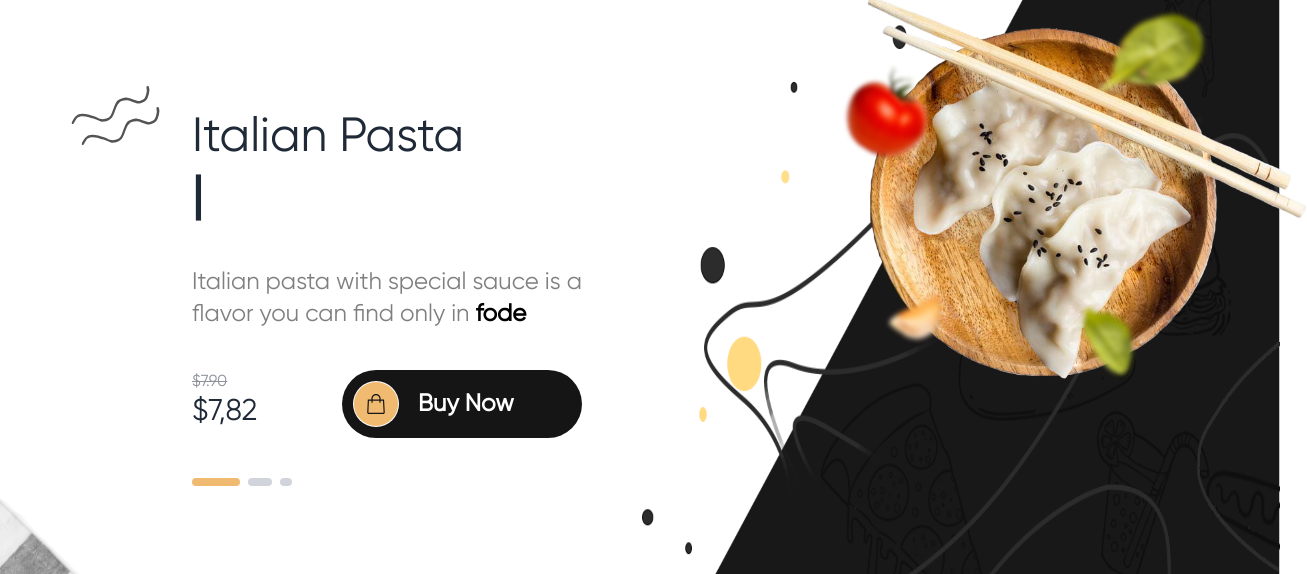
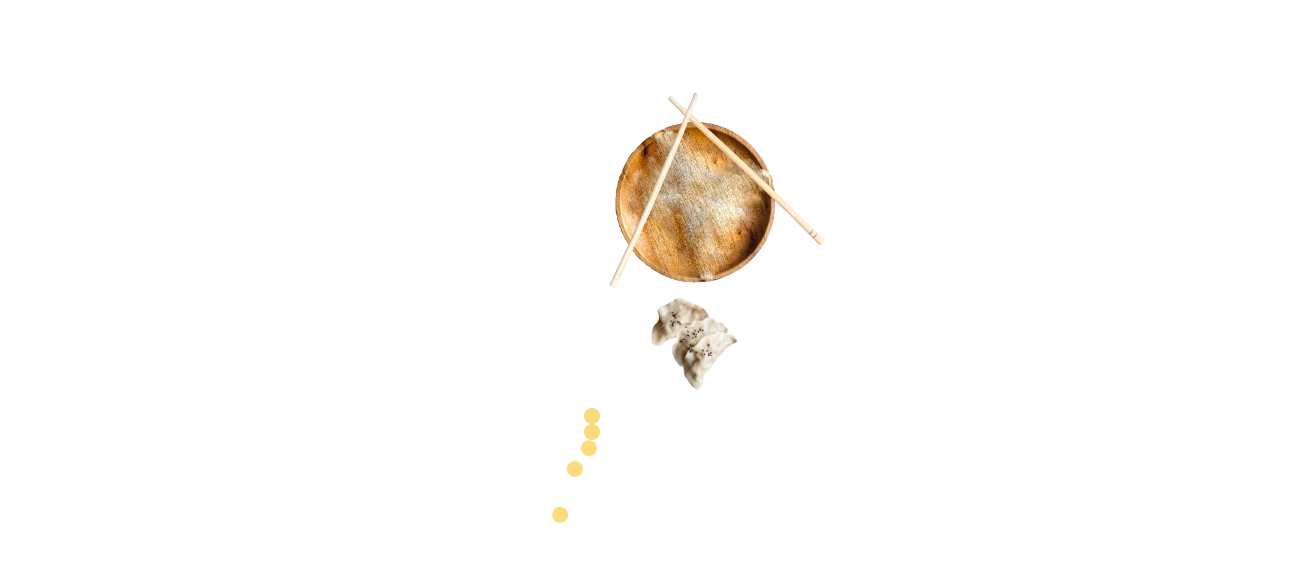
Before and after one commit to thony32/react-wcc-s4, a React (Vite) app: page / in a window 1280 px wide. Shown: the part 160-734 px from the top of the page, 1307 px wide, since content can reach past the window. Built offline with nearby package versions, Linux system fonts and the light colour scheme.

Commit message:
new load

```diff
--- a/src/App.tsx
+++ b/src/App.tsx
@@ -2,6 +2,7 @@ import { useEffect, useState } from "react";
 import Base from "./components/Base";
 import Navbar from "./components/Navbar";
 import AnimatedCursor from "react-animated-cursor"
+import Loading from "./components/Loading";
 
 function App() {
   const [isLoad, setIsLoad] = useState(true);
@@ -13,12 +14,12 @@ function App() {
 
   useEffect(() => {
     setTimeout(() => {
-      setIsLoad(false)
-      setValia(" lg:scale-[65%] 2xl:scale-[100%] lg:translate-x-[145%] lg:translate-y-[10%] 2xl:translate-x-[200%] 2xl:translate-y-[25%] absolute duration-700")
-      setBaguette_deux(" lg:scale-[65%] 2xl:scale-[100%] lg:translate-x-[115%] lg:translate-y-[20%] 2xl:translate-x-[165%] 2xl:translate-y-[30%] z-10 absolute duration-700")
-      setBaguette_un(" lg:scale-[65%] 2xl:scale-[100%] 2xl:translate-x-[155%] lg:translate-x-[117%] lg:translate-y-[27%] translate-x-[168%] translate-y-[40%] z-10 absolute duration-700")
-      setVanttan("lg:scale-[65%] 2xl:scale-[100%] 2xl:translate-x-[258%] lg:translate-x-[190%] 2xl:translate-y-[45%] translate-x-[260%] lg:translate-y-[25%] z-0 absolute duration-700")
-    }, 2000)
+      setIsLoad(true)
+      // setValia(" lg:scale-[65%] 2xl:scale-[100%] lg:translate-x-[145%] lg:translate-y-[10%] 2xl:translate-x-[200%] 2xl:translate-y-[25%] absolute duration-700")
+      // setBaguette_deux(" lg:scale-[65%] 2xl:scale-[100%] lg:translate-x-[115%] lg:translate-y-[20%] 2xl:translate-x-[165%] 2xl:translate-y-[30%] z-10 absolute duration-700")
+      // setBaguette_un(" lg:scale-[65%] 2xl:scale-[100%] 2xl:translate-x-[155%] lg:translate-x-[117%] lg:translate-y-[27%] translate-x-[168%] translate-y-[40%] z-10 absolute duration-700")
+      // setVanttan("lg:scale-[65%] 2xl:scale-[100%] 2xl:translate-x-[258%] lg:translate-x-[190%] 2xl:translate-y-[45%] translate-x-[260%] lg:translate-y-[25%] z-0 absolute duration-700")
+    }, 3000)
   })
 
   return (
@@ -34,13 +35,23 @@ function App() {
           'button'
         ]}
       />
+      {/* loading */}
+      <div className={
+          isLoad ? 'opacity-100 duration-1000 ease-in-out h-screen flex justify-center items-center translate-y-52 -translate-x-12 overflow-y-hidden' : 'hidden'
+        }>
+        <Loading />
+      </div>
       {/* nap */}
       <div>
-        <img className='absolute bottom-[20%] scale-110' src="/images/nap.png" alt="" />
+        <img className={
+          isLoad ? 'opacity-0 duration-1000 ease-in-out' : 'opacity-100 duration-1000 ease-in-out absolute bottom-[20%] scale-110'
+        } src="/images/nap.png" alt="" />
       </div>
       {/* ondulation */}
       <div>
-        <img className="absolute top-[20%] left-[5%]" src="/src/assets/ondulations.svg" alt="" />
+        <img className={
+          isLoad ? 'opacity-0 duration-1000 ease-in-out' : 'opacity-100 duration-1000 ease-in-out absolute top-[20%] left-[5%]'
+        } src="/src/assets/ondulations.svg" alt="" />
       </div>
       <div className={
         isLoad ? 'opacity-0 duration-1000 ease-in-out' : 'opacity-100 duration-1000 ease-in-out absolute top-0 right-0 h-full -z-50'
--- a/src/components/Base.tsx
+++ b/src/components/Base.tsx
@@ -38,7 +38,7 @@ export default function Base() {
   const bar_three = document.getElementById("bar_three");
 
   const [c_bar_one, setC_bar_one] = useState(
-    "w-12 h-2 rounded-2xl bg-[#F0BA71] cursor-pointer duration-300"
+    "w-12 h-2 rounded-2xl bg-[#FCDA7E] cursor-pointer duration-300"
   );
   const [c_bar_two, setC_bar_two] = useState(
     "w-6 h-2 rounded-2xl bg-gray-300 cursor-pointer duration-300"
@@ -49,7 +49,7 @@ export default function Base() {
 
   bar_one?.addEventListener("mouseover", () => {
     setC_bar_one(
-      "w-12 h-2 rounded-2xl bg-[#F0BA71] cursor-pointer duration-300"
+      "w-12 h-2 rounded-2xl bg-[#FCDA7E] cursor-pointer duration-300"
     );
     setC_bar_two("w-6 h-2 rounded-2xl bg-gray-300 cursor-pointer duration-300");
     setC_bar_three(
@@ -60,7 +60,7 @@ export default function Base() {
   bar_two?.addEventListener("mouseover", () => {
     setC_bar_one("w-3 h-2 rounded-2xl bg-gray-300 cursor-pointer duration-300");
     setC_bar_two(
-      "w-12 h-2 rounded-2xl bg-[#F0BA71] cursor-pointer duration-300"
+      "w-12 h-2 rounded-2xl bg-[#FCDA7E] cursor-pointer duration-300"
     );
     setC_bar_three(
       "w-3 h-2 rounded-2xl bg-gray-300 cursor-pointer duration-300"
@@ -71,7 +71,7 @@ export default function Base() {
     setC_bar_one("w-3 h-2 rounded-2xl bg-gray-300 cursor-pointer duration-300");
     setC_bar_two("w-6 h-2 rounded-2xl bg-gray-300 cursor-pointer duration-300");
     setC_bar_three(
-      "w-12 h-2 rounded-2xl bg-[#F0BA71] cursor-pointer duration-300"
+      "w-12 h-2 rounded-2xl bg-[#FCDA7E] cursor-pointer duration-300"
     );
   });
 
@@ -116,7 +116,7 @@ export default function Base() {
               </div>
               <div className="col-span-4">
                 <button onClick={handleBuy} className="bg-[#151515] hover:ring hover:ring-[#151515] hover:ring-offset-2 active:scale-105 lg:p-3 2xl:p-5 rounded-full duration-150 flex items-center gap-5 lg:w-2/5 2xl:w-1/2 group cursor-pointer">
-                  <span className="bg-[#F0BA71] flex items-center justify-center p-3 duration-100 rounded-full ring-1 ring-white">
+                  <span className="bg-[#FCDA7E] flex items-center justify-center p-3 duration-100 rounded-full ring-1 ring-white">
                     <svg className={shop} viewBox="704.081 796 200 200">
                       <path d="M891.876,977.909l-6.938-125.811h-34.661v-10.157c0-25.333-20.608-45.941-45.94-45.941s-45.94,20.609-45.94,45.941v10.157
 
--- /dev/null
+++ b/src/components/Loading.tsx
@@ -0,0 +1,14 @@
+import '../style/loading.css'
+export default function Loading() {
+    return (
+        <div>
+            <div className="spinner">
+                <div></div>
+                <div></div>
+                <div></div>
+                <div></div>
+                <div></div>
+            </div>
+        </div>
+    )
+}
--- a/src/module.d.ts
+++ b/src/module.d.ts
@@ -1 +1,2 @@
 declare module 'react-cursor-follow'
+declare module 'react-typed'
--- /dev/null
+++ b/src/style/loading.css
@@ -0,0 +1,48 @@
+.spinner {
+ position: relative;
+ width: 16px;
+ height: 16px;
+}
+
+.spinner div {
+ width: 100%;
+ height: 100%;
+ background-color: #FCDA7E;
+ border-radius: 50%;
+ animation: spinner-4t3wzl 1.25s infinite backwards;
+}
+
+.spinner div:nth-child(1) {
+ animation-delay: 0.15s;
+ background-color: #FCDA7E;
+}
+
+.spinner div:nth-child(2) {
+ animation-delay: 0.3s;
+ background-color: #FCDA7E;
+}
+
+.spinner div:nth-child(3) {
+ animation-delay: 0.45s;
+ background-color: #FCDA7E;
+}
+
+.spinner div:nth-child(4) {
+ animation-delay: 0.6s;
+ background-color: #FCDA7E;
+}
+
+.spinner div:nth-child(5) {
+ animation-delay: 0.75s;
+ background-color: #FCDA7E;
+}
+
+@keyframes spinner-4t3wzl {
+ 0% {
+  transform: rotate(0deg) translateY(-200%);
+ }
+
+ 60%, 100% {
+  transform: rotate(360deg) translateY(-200%);
+ }
+}
```
